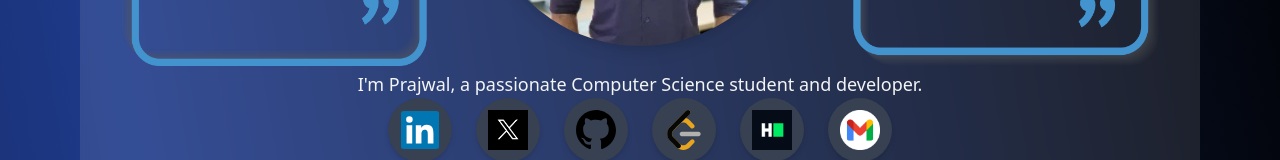
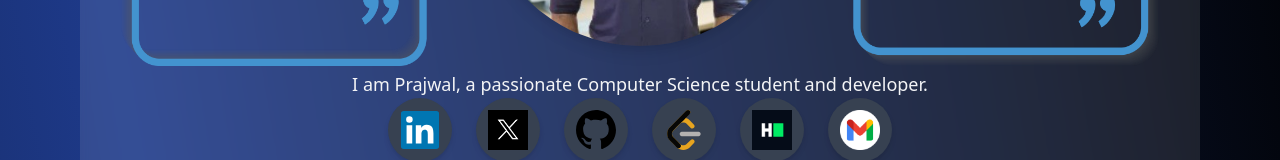
Before and after one commit to PrajwalMH/Portfolio, a Next.js app: page / in a window 1280 px wide. Shown: the part 724-884 px from the top of the page. Built offline with nearby package versions, Linux system fonts and the light colour scheme.

Commit message:
Fix ESLint unescaped entities

```diff
--- a/app/page.jsx
+++ b/app/page.jsx
@@ -88,7 +88,7 @@ export default function HomePage() {
           </div>
 
           <p className="text-lg text-gray-100">
-            I'm Prajwal, a passionate Computer Science student and developer.
+            I am Prajwal, a passionate Computer Science student and developer.
           </p>
 
 
```
